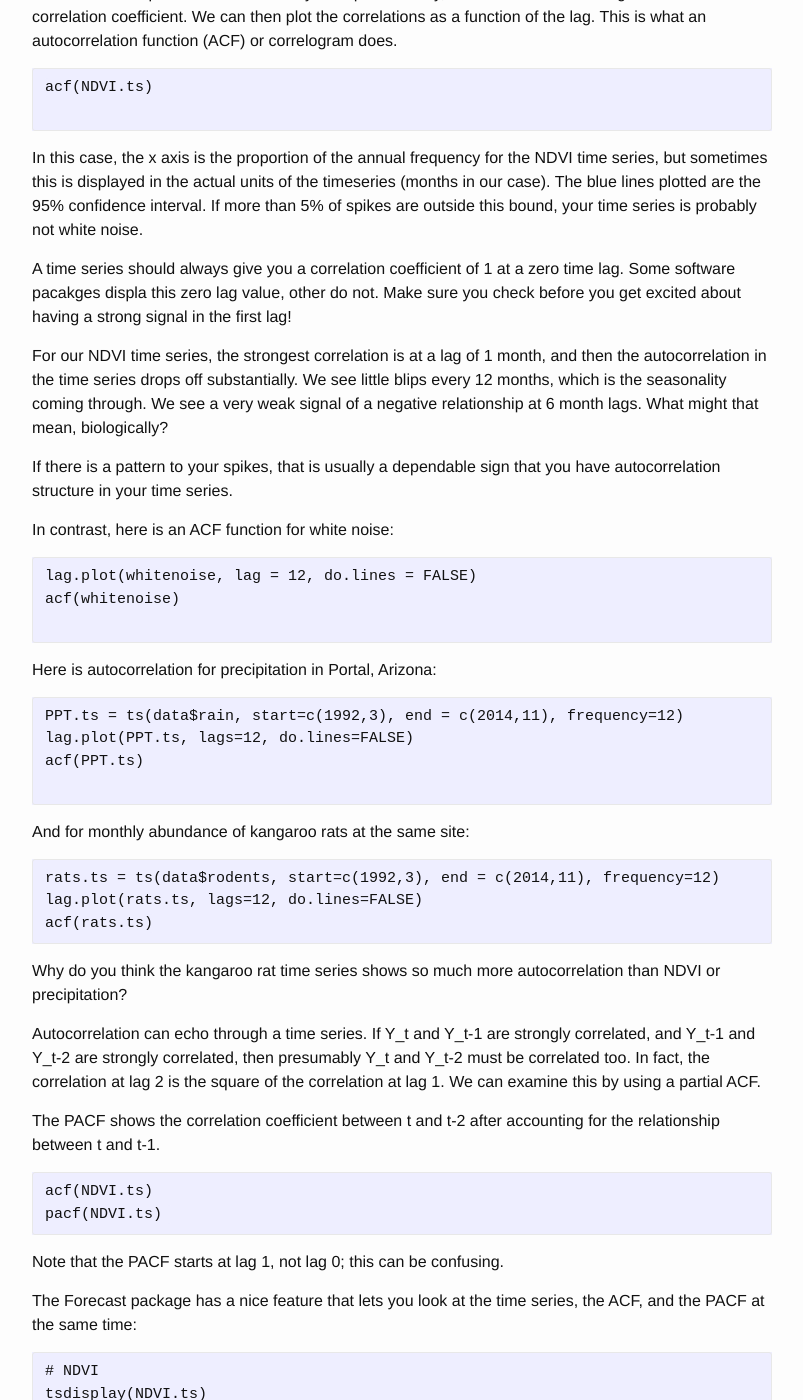
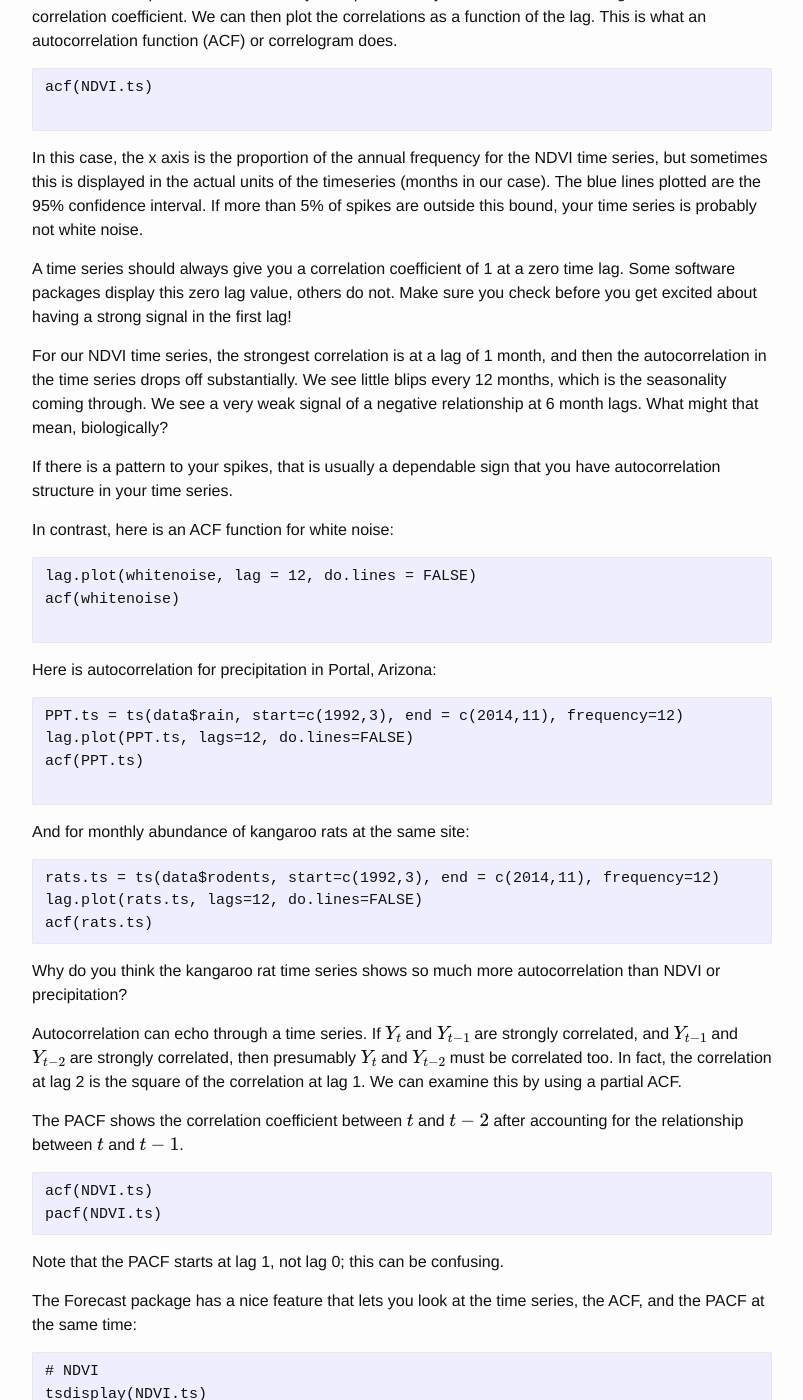
Before and after one commit to pbadler/forecasting-course-short, a Jekyll site: the page built from lectures/autocorrelation.md, in a window 1280 px wide and 1400 px high, scrolled down 1128 px. Shown: the whole window, without its empty margins (238-1041 px from the left). Built offline with Jekyll 4.4.1, drawn with Linux system fonts in a browser that asks for light colours; formulas are drawn with MathJax 3; a script that is not in the unit is left out; some of the changed text lies outside the part shown.

Commit message:
last minute revisions

````diff
--- a/lectures/autocorrelation.md
+++ b/lectures/autocorrelation.md
@@ -18,7 +19,7 @@
 rm(list=ls())
 setwd("C:/Repos/forecasting-course-short/lectures")
 library(forecast)
-#library(astsa)
+library(astsa)
 
 # create a random time series
 set.seed(20)
@@ -76,8 +77,8 @@
 than 5% of spikes are outside this bound, your time series is probably not white noise.
 
 A time series should always give you a correlation coefficient of
-1 at a zero time lag. Some software pacakges displa this zero lag
-value, other do not. Make sure you check before you get excited about having a strong signal in the first lag!
+1 at a zero time lag. Some software packages display this zero lag
+value, others do not. Make sure you check before you get excited about having a strong signal in the first lag!
 
 For our NDVI time series, the strongest correlation is at a lag
 of 1 month, and then the autocorrelation in the time series drops
@@ -112,14 +113,10 @@
 Why do you think the kangaroo rat time series shows so much more
 autocorrelation than NDVI or precipitation?
 
-Autocorrelation can echo through a time series. If Y_t and Y_t-1
-are strongly correlated, and Y_t-1 and Y_t-2 are strongly
-correlated, then presumably Y_t and Y_t-2 must be correlated too.
-In fact, the correlation at lag 2 is the square of the
-correlation at lag 1. We can examine this by using a partial ACF.
+Autocorrelation can echo through a time series. If $Y_t$ and $Y_{t-1}$ are strongly correlated, and $Y_{t-1}$ and $Y_{t-2}$ are strongly correlated, then presumably $Y_{t}$ and $Y_{t-2}$ must be correlated too. In fact, the correlation at lag 2 is the square of the correlation at lag 1. We can examine this by using a partial ACF.
 
-The PACF shows the correlation coefficient between t and t-2
-after accounting for the relationship between t and t-1.
+The PACF shows the correlation coefficient between $t$ and $t-2$
+after accounting for the relationship between $t$ and $t-1$.
 
 ```
 acf(NDVI.ts)
@@ -144,7 +141,7 @@
 ```
 
 The rodents show a classic signal of an autoregressive model.
-In an autoregressive model, the value of the variable at time t
+In an autoregressive model, the value of the variable at time $t$
 depends on the values at previous time steps. The random
 walk is a classic autoregressive model:
 
@@ -185,17 +182,7 @@
 upon or changes predictably with time. Practically, this means
 constant mean, variance, and autocovariance.
 
-You can check to see if your data is stationary:
-
-```
-adf.test(whitenoise)
-adf.test(x, alternative = "stationary")
-adf.test(NDVI.ts)
-adf.test(PPT.ts)
-adf.test(rats.ts)
-```
-If the p value > 0.05, the time series is not stationary.
-If the p value < 0.05, time series is stationary.
+What do stationary and non-stationary time series look like?
 
 ## Summary
 
````
Also changed, not shown: other parts of lectures/autocorrelation.md (+2 -1 lines).
